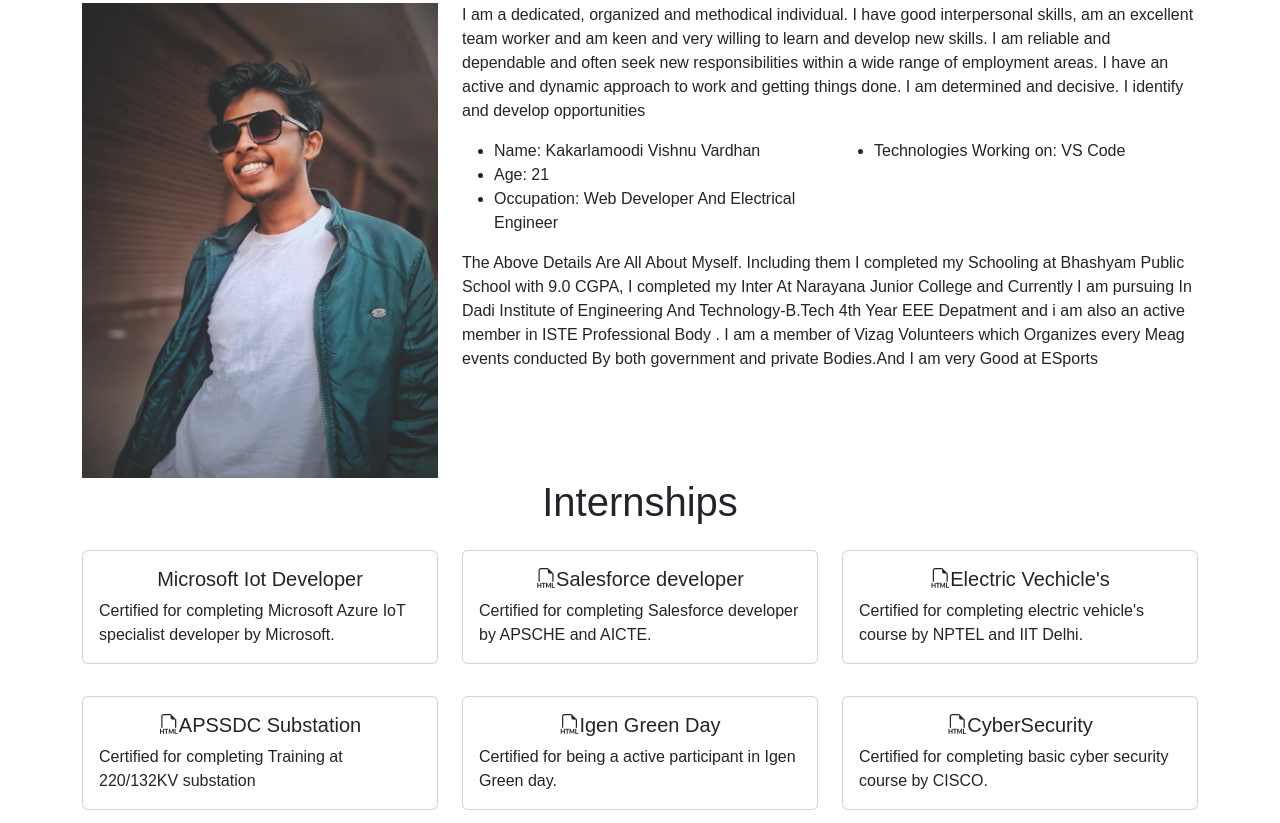
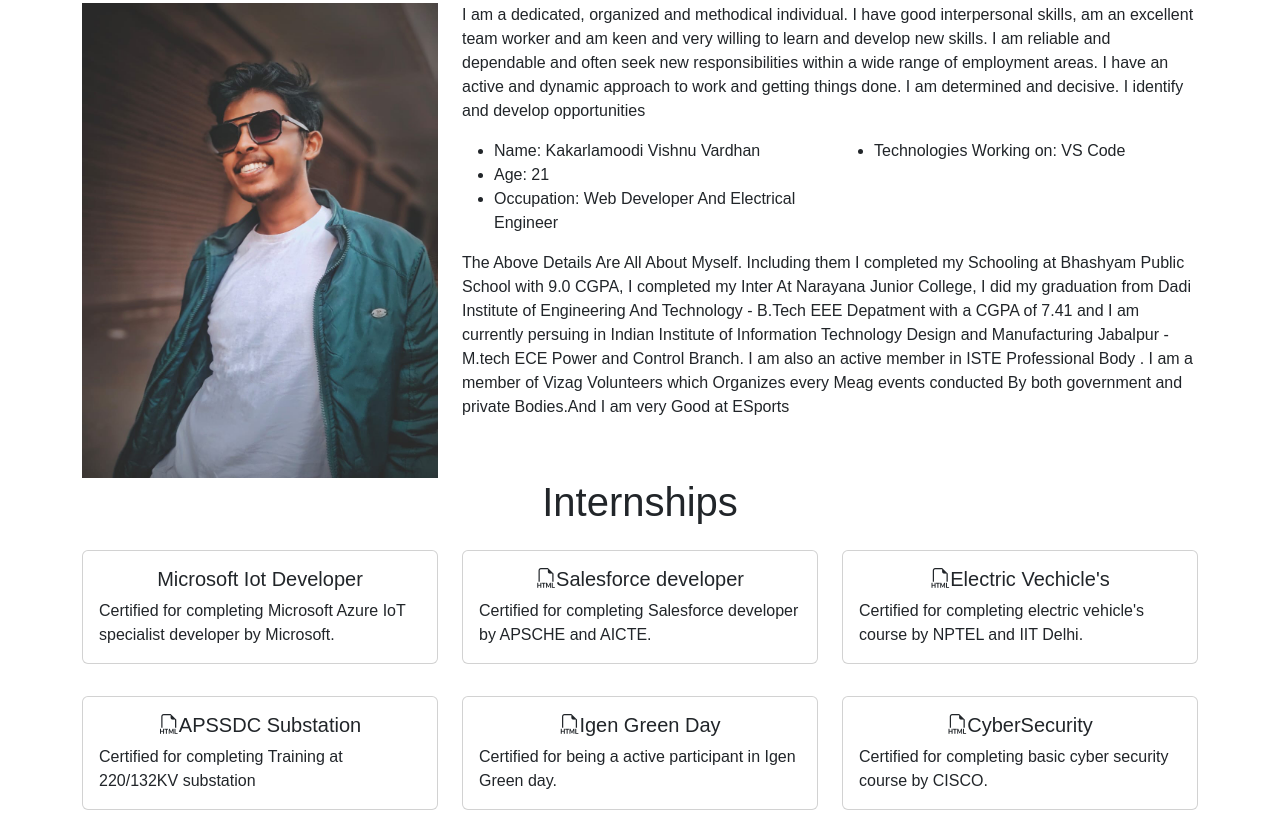
Before and after one commit to vishnu5503/vishnu5503.github.io, a plain HTML site: page index.html in a window 1280 px wide. Shown: the part 853-1676 px from the top of the page. Drawn offline with nearby package versions, Linux system fonts and the light colour scheme; some icons are missing; a web font is replaced by a local one.

Commit message:
Update index.html

```diff
--- a/index.html
+++ b/index.html
@@ -84,7 +84,7 @@
                         </div>
                     </div>
                     <div class="row">
-                        <p>The Above Details Are All About Myself. Including them I completed my Schooling at Bhashyam Public School with 9.0 CGPA, I completed my Inter At Narayana Junior College and Currently I am pursuing In Dadi Institute of Engineering And Technology-B.Tech 4th Year EEE Depatment and i am also an active member in ISTE Professional Body . I am a member of Vizag Volunteers which Organizes every Meag events conducted By both government and private Bodies.And I am very Good at ESports</p>
+                        <p>The Above Details Are All About Myself. Including them I completed my Schooling at Bhashyam Public School with 9.0 CGPA, I completed my Inter At Narayana Junior College, I did my graduation from Dadi Institute of Engineering And Technology - B.Tech EEE Depatment with a CGPA of 7.41 and I am currently persuing in Indian Institute of Information Technology Design and Manufacturing Jabalpur - M.tech ECE Power and Control Branch. I am also an active member in ISTE Professional Body . I am a member of Vizag Volunteers which Organizes every Meag events conducted By both government and private Bodies.And I am very Good at ESports</p>
                     </div>
                 </div>
             </div>
```
